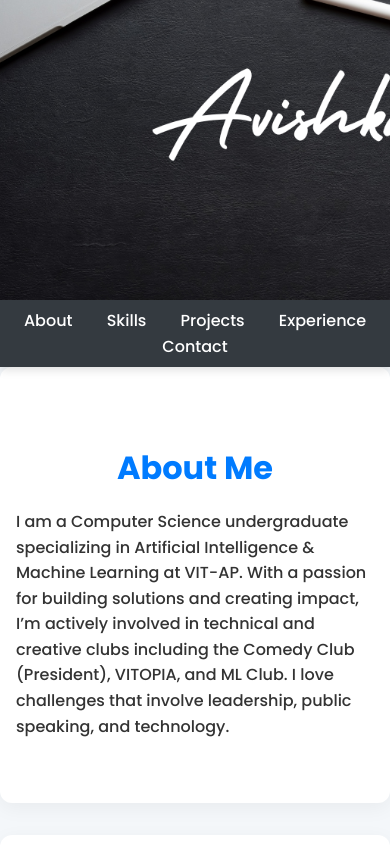
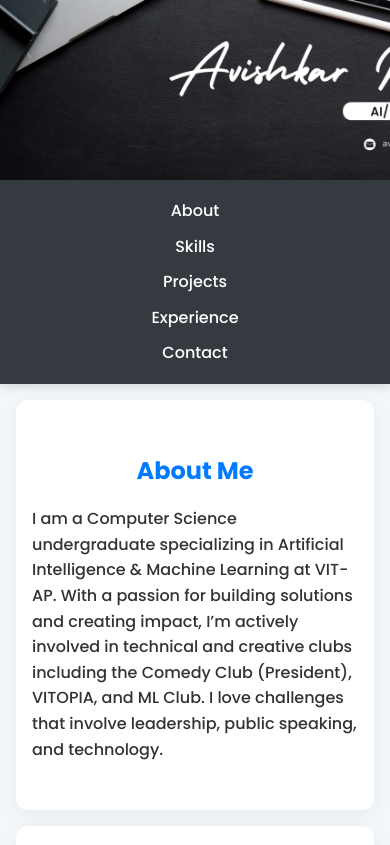
Before and after one commit to avishkarmaitra04/portfolio, a plain HTML site: page index.html in a window 390 px wide. Shown: the top 845 px of the page. Drawn offline with Linux system fonts and the light colour scheme.

Commit message:
Update style.css

```diff
--- a/style.css
+++ b/style.css
@@ -184,3 +184,46 @@ footer {
   font-size: 0.9rem;
   margin-top: 2rem;
 }
+/* ---------- MOBILE RESPONSIVE ---------- */
+@media (max-width: 768px) {
+  nav ul li {
+    display: block;
+    margin: 10px 0;
+  }
+
+  section {
+    padding: 2rem 1rem;
+    margin: 1rem;
+  }
+
+  .hero {
+    height: 180px;
+    background-size: cover;
+  }
+
+  .project {
+    padding: 1rem;
+  }
+
+  .contact-buttons .icon-btn {
+    font-size: 1.2rem;
+    padding: 10px;
+    margin: 5px;
+  }
+
+  h2 {
+    font-size: 1.5rem;
+  }
+
+  nav ul {
+    padding: 0;
+  }
+
+  nav {
+    padding: 0.5rem;
+  }
+
+  .icon-btn {
+    font-size: 1.4rem;
+  }
+}
```
